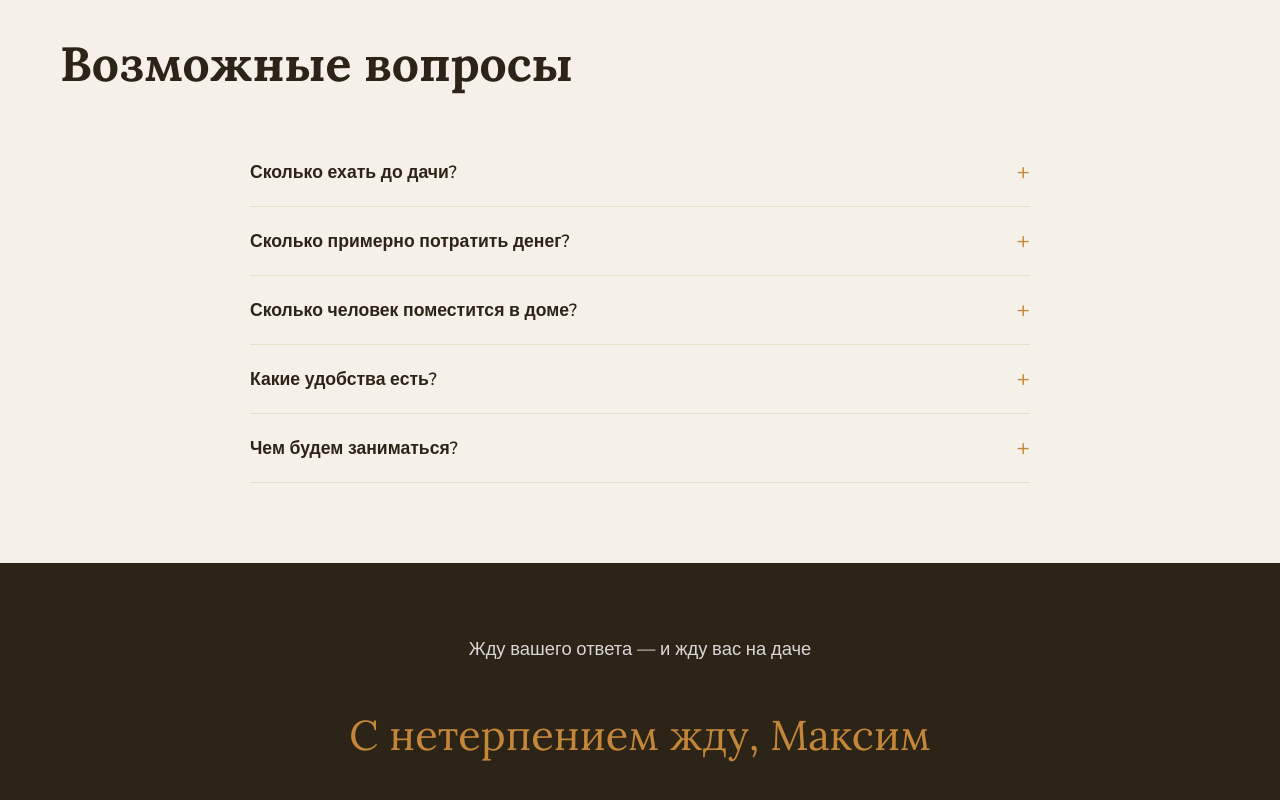
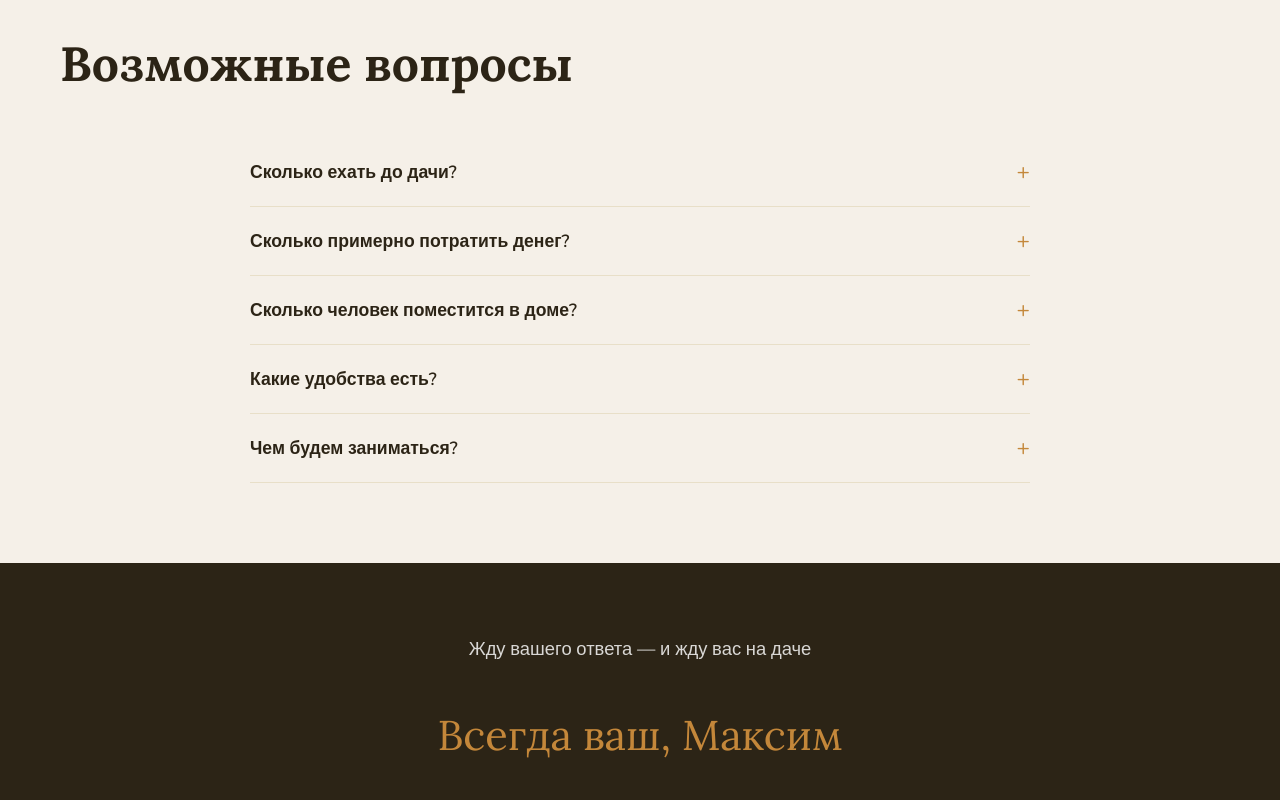
Before and after one commit to mentanicarli/dacha, a plain HTML site: page index.html in a window 1280 px wide. Shown: the part 6614-7414 px from the top of the page. Drawn offline with nearby package versions, Linux system fonts and the light colour scheme; no server answers.

Commit message:
footer fix

```diff
--- a/index.html
+++ b/index.html
@@ -1598,7 +1598,7 @@
   <!-- ===== FOOTER ===== -->
   <footer>
     <p class="foot-text">Жду вашего ответа — и жду вас на даче</p>
-    <div class="foot-sign">С нетерпением жду, Максим</div>
+    <div class="foot-sign">Всегда ваш, Максим</div>
   </footer>
 
   <script src="https://cdn.jsdelivr.net/npm/@supabase/supabase-js@2"></script>
```
